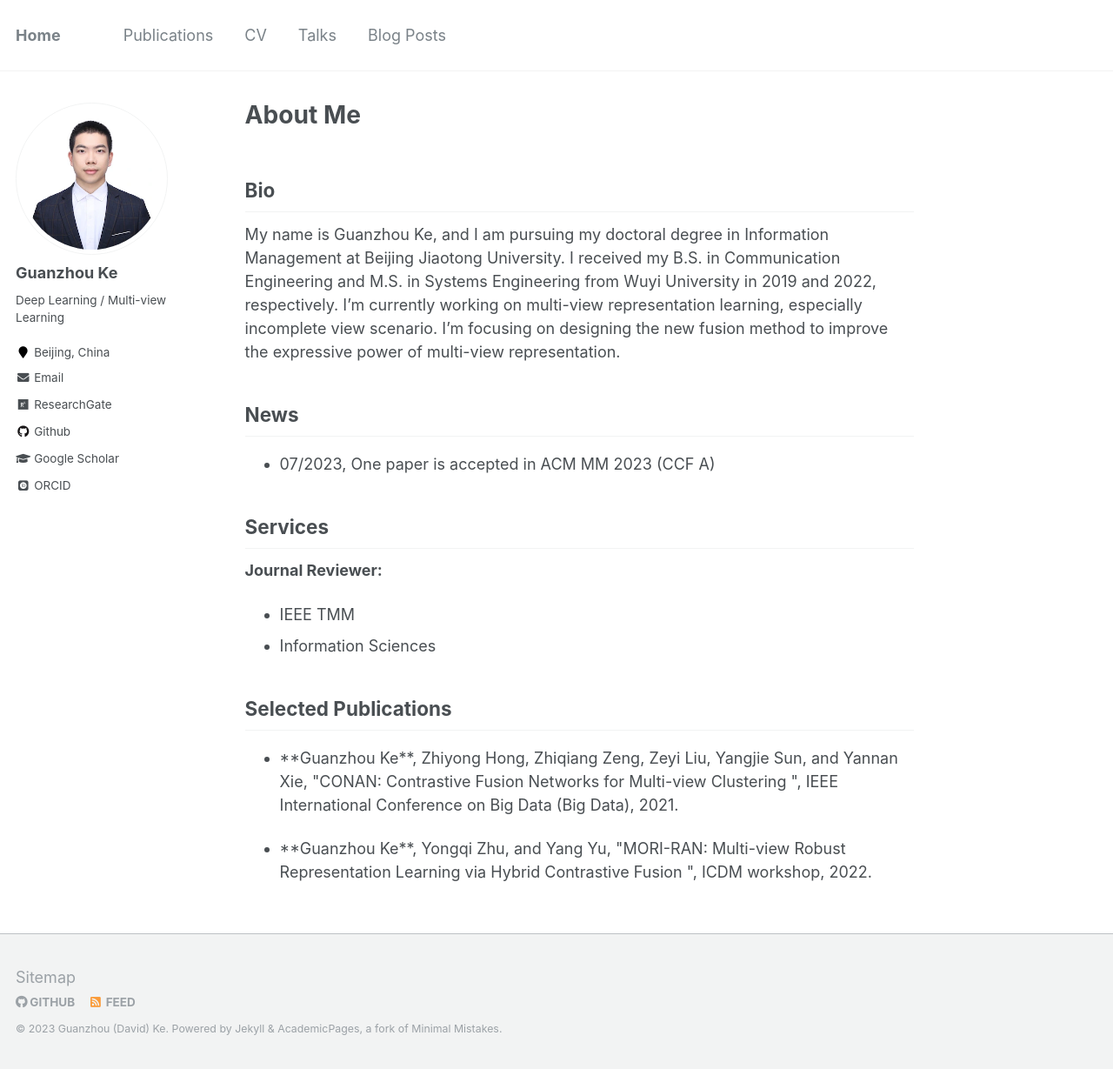
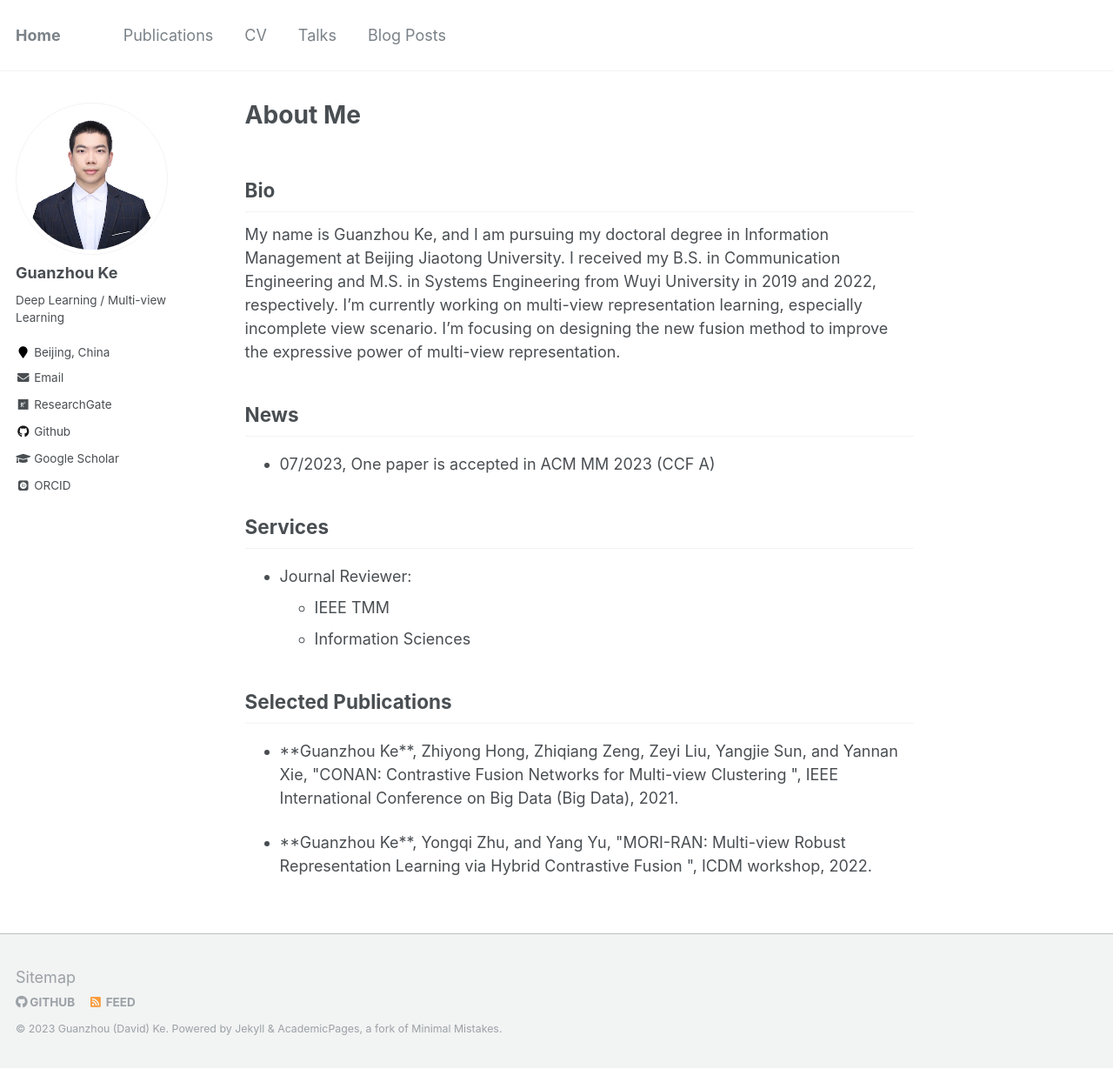
Before and after one commit to Guanzhou-Ke/guanzhou-ke.github.io, a Jekyll site: the page built from _pages/about.md, in a window 1280 px wide and 1229 px high. Shown: the whole window at 87% size. Built offline with Jekyll 4.4.1, drawn with Linux system fonts in a browser that asks for light colours; some web fonts are replaced.

Commit message:
fixed style

```diff
--- a/_pages/about.md
+++ b/_pages/about.md
@@ -16,16 +16,15 @@ My name is Guanzhou Ke, and I am pursuing my doctoral degree in Information Mana
 News
 ---
 
-- 07/2023, One paper is accepted in ACM MM 2023 (CCF A)
+* 07/2023, One paper is accepted in ACM MM 2023 (CCF A)
 
 
 Services
 ---
 
-<b>Journal Reviewer:</b>
-
-- IEEE TMM
-- Information Sciences
+* Journal Reviewer:
+  * IEEE TMM
+  * Information Sciences
 
 
 Selected Publications
```
Also changed, not shown: _pages/cv.md (+4 -5 lines).
